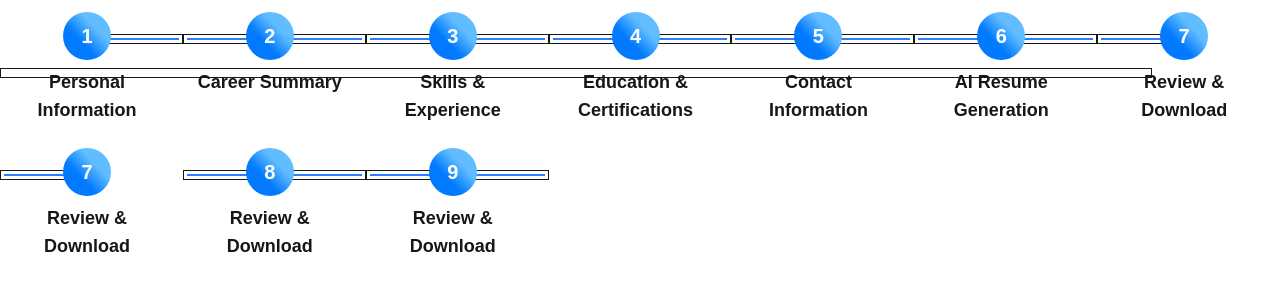
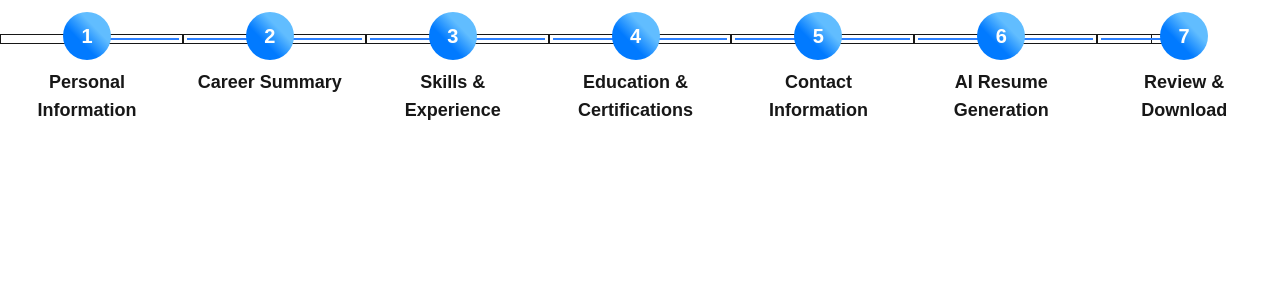
Before and after one commit to Tahsin0909/AI-Cv-Builder0909, a Next.js app: page /create in a window 1280 px wide. Shown: the top 300 px of the page. Built offline with nearby package versions, Linux system fonts and the light colour scheme.

Commit message:
removed the extra steps

```diff
--- a/src/components/steps/AllSteps.tsx
+++ b/src/components/steps/AllSteps.tsx
@@ -33,18 +33,6 @@ const stepsData: step[] = [
         step: 7,
         label: "Review & Download"
     },
-    {
-        step: 7,
-        label: "Review & Download"
-    },
-    {
-        step: 8,
-        label: "Review & Download"
-    },
-    {
-        step: 9,
-        label: "Review & Download"
-    }
 ]
 
 
```
